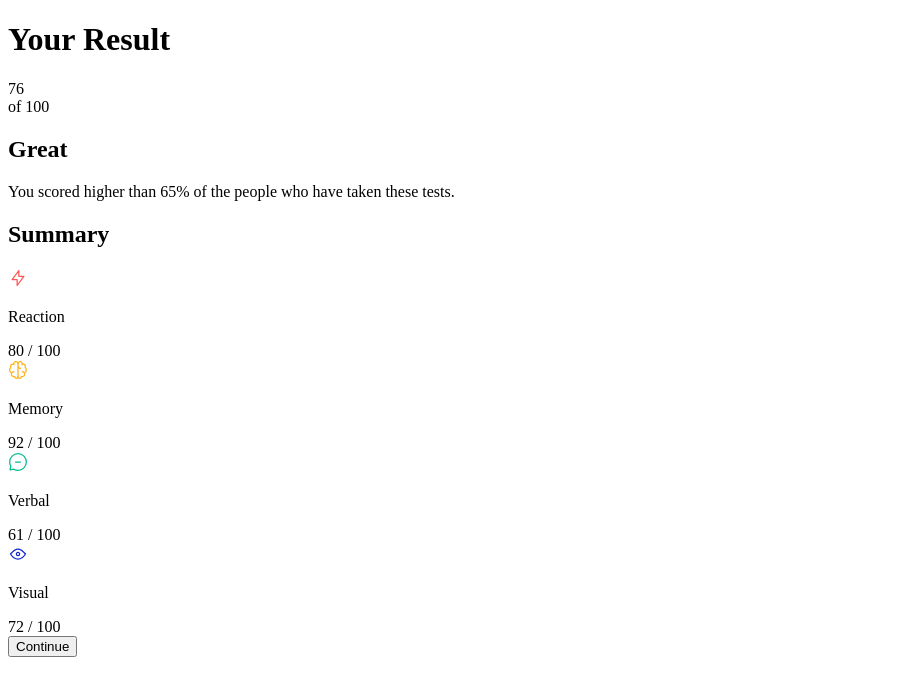
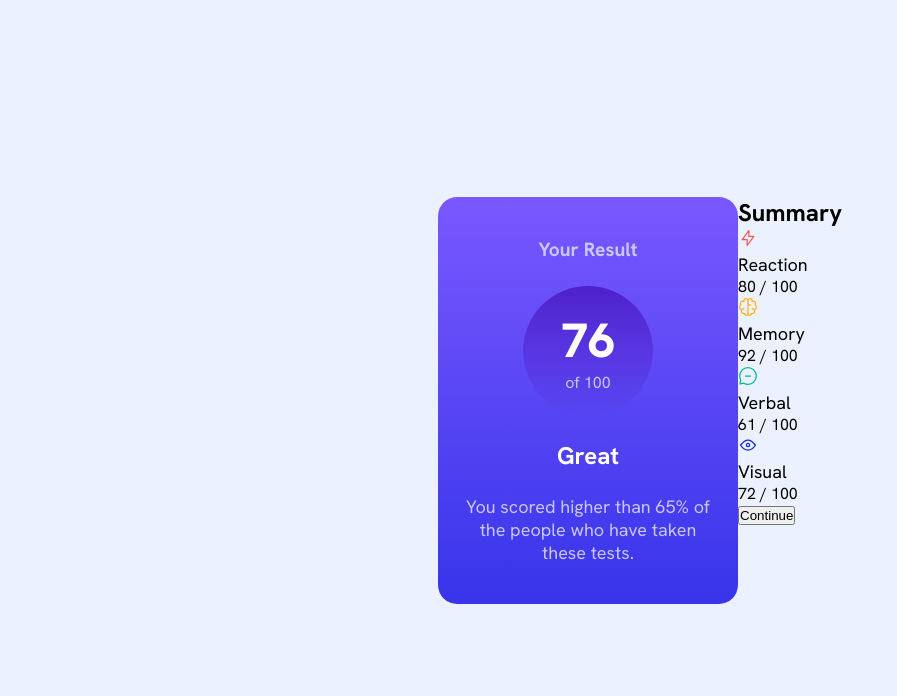
Before and after one commit to KenawMarie/front-results-summary-component, a plain HTML site: page index.html in a window 1280 px wide. Shown: the whole page, without its empty margins (0-897 px from the left). Drawn offline with Linux system fonts and the light colour scheme.

Commit message:
add the layout of the to the overall page and the result container and remove the style attribute on the html

```diff
--- a/index.html
+++ b/index.html
@@ -5,14 +5,8 @@
   <meta name="viewport" content="width=device-width, initial-scale=1.0"> <!-- displays site properly based on user's device -->
 
   <link rel="icon" type="image/png" sizes="32x32" href="./assets/images/favicon-32x32.png">
-
+  <link rel="stylesheet" href="style.css">
   <title>Frontend Mentor | Results summary component</title>
-
-  <!-- Feel free to remove these styles or customise in your own stylesheet 👍 -->
-  <style>
-    .attribution { font-size: 11px; text-align: center; }
-    .attribution a { color: hsl(228, 45%, 44%); }
-  </style>
 </head>
 <body>
   <main class="container">
--- a/style.css
+++ b/style.css
@@ -0,0 +1,64 @@
+@font-face{
+    font-family: 'HankenGrotesk';
+    src: url(./assets/fonts/HankenGrotesk-VariableFont_wght.ttf);
+}
+*,
+*::before,
+*::after{
+    padding: 0;
+    margin: 0;
+    box-sizing: border-box;
+}
+body{
+    font-family: 'HankenGrotesk';
+    background-color: hsl(221, 100%, 96%);
+    display: flex;
+    justify-content: center;
+    align-items: center;
+    min-height: 100vh;
+}
+.container{
+    display: flex;
+}
+
+p{
+    font-size: 18px;
+}
+.result{
+    background: linear-gradient(180deg,hsla(252, 100%, 67%, 0.993),hsla(241, 81%, 54%, 0.952));
+    max-width: 300px;
+    padding: 2.5em 1.5em;
+    display: flex;
+    flex-direction: column;
+    align-items: center;
+    color:hsl(241, 100%, 89%) ;
+    gap: 1.5rem;
+    border-radius: 1.2rem;
+}
+.result>:first-child{
+    font-size: 1.2rem;
+    color: hsl(241, 100%, 89%);
+}
+.result h2{
+    color: hsl(0, 0%, 100%);
+}
+.result p{
+    text-align: center;
+}
+.outer{
+    background: linear-gradient(180deg,hsla(256, 72%, 46%, 1),hsla(241, 72%, 46%, 0));
+    width: 130px;
+    height: 130px;
+    display: flex;
+    flex-direction: column;
+    align-items: center;
+    justify-content: center;
+    border-radius: 50%;
+}
+.outer>:first-child{
+    font-size: 3rem;
+    font-weight: 800;
+    color: hsl(0, 0%, 100%);
+}
+.attribution { font-size: 11px; text-align: center; }
+.attribution a { color: hsl(228, 45%, 44%); }
```
